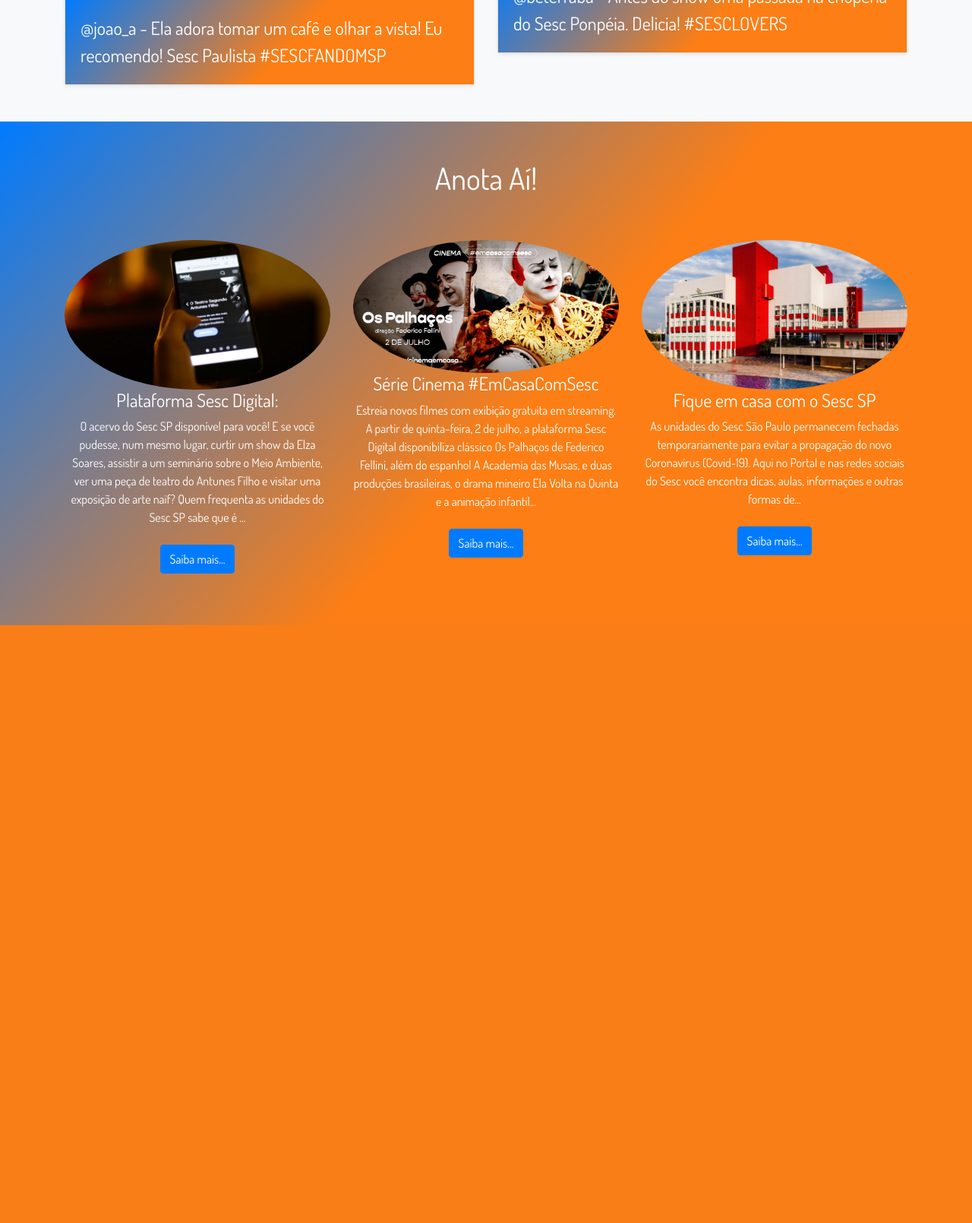
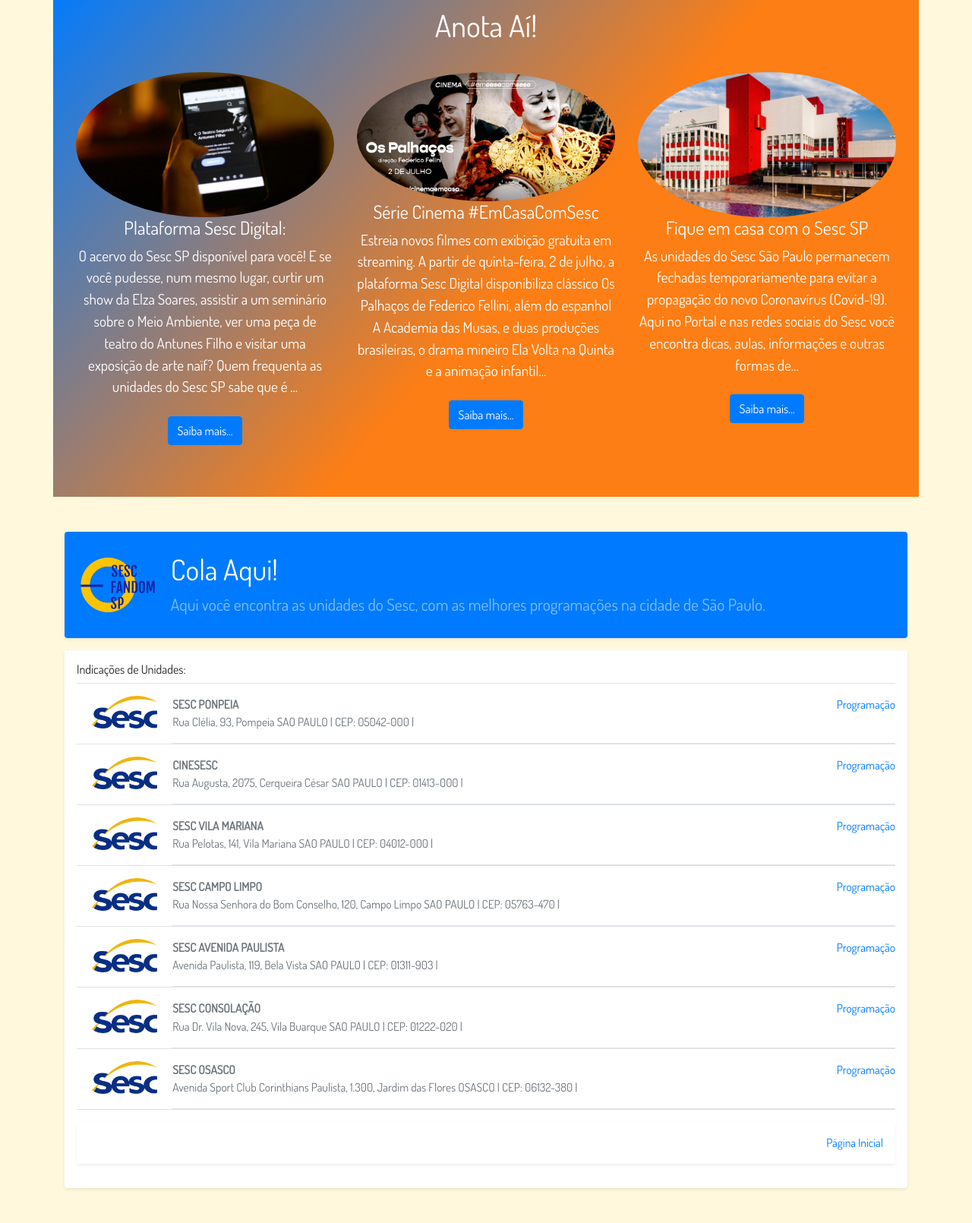
Before and after one commit to WELL-MET/SESC_FANDOM_SP, a PHP site: page / in a window 1280 px wide. Shown: the part 2305-3915 px from the top of the page at 76% size. Before the commit the page ends 3128 px from the top, so only its background shows below. Run offline with PHP 8.4, Linux system fonts and the light colour scheme.

Commit message:
Cração de seção - Cola Aqui, com link de indicação de unidades + link topo pg | Alteração do back do body e definição de font size padrão.

```diff
--- a/CSS/style.css
+++ b/CSS/style.css
@@ -1,24 +1,26 @@
 body {
+    background-color: cornsilk;
 	font-family: 'Dosis', sans-serif;
     height: 100%;
     width: 100%;
     margin: 0;
+    font-size: 1.2em;
 }
 
 .navbar{
     background-image: url(/img/navbar.jpg);
-    font-size: 1.2em;
+
 
 }
 
 .nosesc{
     background: linear-gradient(132deg, rgba(0,123,255,1) 0%, rgba(253,126,20,1) 55%);
-    font-size: 1.5em;
+
 
 }
 
 .margin{
-    padding-top: 50px;
+    padding-top: 30px;
     padding-bottom: 30px;
 
 }
@@ -30,5 +32,16 @@
 
 .anota{
     background: linear-gradient(132deg, rgba(0,123,255,1) 0%, rgba(253,126,20,1) 55%);
-    font-size: 1.em;
+    font-size: 1em;
 }
+
+.cola{
+    background-color: #007bff;
+    font-size: 1.4em;
+}
+
+.logo{
+    margin-left: 20px;
+    margin-right: 20px;
+    border-radius: 5%;
+}
--- a/index.html
+++ b/index.html
@@ -12,14 +12,14 @@
 
         <body>
             <header>
-                <div class="d-flex flex-column flex-md-row align-items-center p-3 px-md-4 mb-3 navbar border-bottom shadow-sm">
+                <div  id="nav" class="d-flex flex-column flex-md-row align-items-center p-3 px-md-4 mb-3 navbar">
                     <a class="my-0 mr-md-auto" href="#">
                       <img src="/img/logo fandom.png" width="70%">
                     </a>
                     <nav class="my-2 my-md-0 mr-md-3">
                       <a class="p-5 text-white font-weight" href="#nosesc">VOÇÊ NO SESC</a>
                       <a class="p-5 text-white font-weight" href="#anota">ANOTA AI!</a>
-                      <a class="p-5 text-white font-weight" href="#">COLA AQUI!</a>
+                      <a class="p-5 text-white font-weight" href="#cola">COLA AQUI!</a>
                       <a class="p-5 text-white font-weight" href="#">FALA FANDOM</a>
                     </nav>
                     <a class="btn btn-outline-primary" href="#">SEJA FÃ</a>
@@ -29,7 +29,7 @@
             <main role="main">
 
               <section id="nosesc">
-                <div class="container-fluid text-white text-center nosesc margin">
+                <div class="container text-white text-center nosesc margin">
                   <div class="row">
                     <div class="col-lg-6">
                       <img src="/img/No Sesc.jpg" width="90%" class="border_img">
@@ -53,7 +53,7 @@
                   </div>
                 </div>
               </section>
-              <div class="album py-5 bg-light">
+              <div class="album py-5">
                 <div class="container text-white ">
 
                   <div class="row">
@@ -131,7 +131,7 @@
               </div>
 
               <section id="anota" >
-                <div class="container-fluid parceiros text-center text-white anota margin">
+                <div class="container parceiros text-center text-white anota margin">
                     <h1>Anota Aí!</h1>
                     <div class="container">
                         <div class="row margin">
@@ -169,8 +169,102 @@
                 </div>
          </section>
 
-            </main>
+        <section id="cola">
+        <div class="container margin">
+          <div class="d-flex align-items-center p-3 my-3 text-white-50 bg-purple rounded shadow-sm cola">
+            <img class="mr-3" src="/img/logo fandom.png" width="10%">
+            <div>
+              <h5 class="mb-0 text-white cola">Cola Aqui!</h5>
+              <small>Aqui você encontra as unidades do Sesc, com as melhores programações na cidade de São Paulo.</small>
+            </div>
+          </div>
+          <div class="my-3 p-3 bg-white rounded shadow-sm">
+            <h6 class="border-bottom border-gray pb-2 mb-0">Indicações de Unidades:</h6>
+            <div class="media text-muted pt-3 border-bottom">
+              <img src="img/sesc-logo.png" width="8%" class="logo">
+              <div class="media-body pb-3 mb-0 small lh-125 border-bottom border-gray">
+                <div class="d-flex justify-content-between align-items-center w-100">
+                  <strong class="text-gray-dark">SESC PONPEIA</strong>
+                  <a href="https://www.sescsp.org.br/unidades/11_POMPEIA/#/uaba=programacao#/fdata=id%3D11"
+                  target="_blank">Programação</a>
+                </div>
+                <span class="d-block">Rua Clélia, 93, Pompeia SAO PAULO | CEP: 05042-000 |</span>
+              </div>
+            </div>
+            <div class="media text-muted pt-3 border-bottom">
+              <img src="img/sesc-logo.png" width="8%" class="logo">
+              <div class="media-body pb-3 mb-0 small lh-125 border-bottom border-gray">
+                <div class="d-flex justify-content-between align-items-center w-100">
+                  <strong class="text-gray-dark">CINESESC</strong>
+                  <a href="https://www.sescsp.org.br/unidades/2_CINESESC/#/uaba=facilidades"
+                  target="_blank">Programação</a>
+                </div>
+                <span class="d-block">Rua Augusta, 2075, Cerqueira César SAO PAULO | CEP: 01413-000 |</span>
+              </div>
+            </div>
+            <div class="media text-muted pt-3 border-bottom">
+              <img src="img/sesc-logo.png" width="8%" class="logo">
+              <div class="media-body pb-3 mb-0 small lh-125 border-bottom border-gray">
+                <div class="d-flex justify-content-between align-items-center w-100">
+                  <strong class="text-gray-dark">SESC VILA MARIANA</strong>
+                  <a href="https://www.sescsp.org.br/unidades/13_VILA+MARIANA/#/uaba=programacao#/fdata=id%3D13"
+                  target="_blank">Programação</a>
+                </div>
+                <span class="d-block">Rua Pelotas, 141, Vila Mariana SAO PAULO | CEP: 04012-000 |</span>
+              </div>
+            </div>
+            <div class="media text-muted pt-3 border-bottom">
+              <img src="img/sesc-logo.png" width="8%" class="logo">
+              <div class="media-body pb-3 mb-0 small lh-125 border-bottom border-gray">
+                <div class="d-flex justify-content-between align-items-center w-100">
+                  <strong class="text-gray-dark">SESC CAMPO LIMPO</strong>
+                  <a href="https://www.sescsp.org.br/unidades/681_CAMPO+LIMPO/#/uaba=aulas#/fdata=id%3D681"
+                  target="_blank">Programação</a>
+                </div>
+                <span class="d-block">Rua Nossa Senhora do Bom Conselho, 120, Campo Limpo SAO PAULO | CEP: 05763-470 |</span>
+              </div>
+            </div>
+            <div class="media text-muted pt-3 border-bottom">
+              <img src="img/sesc-logo.png" width="8%" class="logo">
+              <div class="media-body pb-3 mb-0 small lh-125 border-bottom border-gray">
+                <div class="d-flex justify-content-between align-items-center w-100">
+                  <strong class="text-gray-dark">SESC AVENIDA PAULISTA</strong>
+                  <a href="https://www.sescsp.org.br/unidades/9_AVENIDA+PAULISTA/#/uaba=aulas#/fdata=id%3D9"
+                  target="_blank">Programação</a>
+                </div>
+                <span class="d-block">Avenida Paulista, 119, Bela Vista SAO PAULO | CEP: 01311-903 |</span>
+              </div>
+            </div>
+            <div class="media text-muted pt-3 border-bottom">
+              <img src="img/sesc-logo.png" width="8%" class="logo">
+              <div class="media-body pb-3 mb-0 small lh-125 border-bottom border-gray">
+                <div class="d-flex justify-content-between align-items-center w-100">
+                  <strong class="text-gray-dark">SESC CONSOLAÇÃO</strong>
+                  <a href="https://www.sescsp.org.br/unidades/3_CONSOLACAO/#/uaba=facilidades"
+                  target="_blank">Programação</a>
+                </div>
+                <span class="d-block">Rua Dr. Vila Nova, 245, Vila Buarque SAO PAULO | CEP: 01222-020 |</span>
+              </div>
+            </div>
+            <div class="media text-muted pt-3 border-bottom">
+              <img src="img/sesc-logo.png" width="8%" class="logo">
+              <div class="media-body pb-3 mb-0 small lh-125 border-bottom border-gray">
+                <div class="d-flex justify-content-between align-items-center w-100">
+                  <strong class="text-gray-dark">SESC OSASCO</strong>
+                  <a href="https://www.sescsp.org.br/unidades/69_OSASCO/#/uaba=programacao#/fdata=id%3D69"
+                  target="_blank">Programação</a>
+                </div>
+                <span class="d-block">Avenida Sport Club Corinthians Paulista, 1.300, Jardim das Flores OSASCO | CEP: 06132-380 |</span>
+              </div>
+            </div>
+          <small class="d-block text-right mt-3 my-3 p-3 bg-white rounded shadow-sm"">
+            <a href="#nav">Página Inicial</a>
+          </small>
+        </div>
 
-        </body>
+        </section>
+        </main>
+
+      </body>
 
 </html>
```
Also changed, not shown: img/sesc-logo.png (added).
